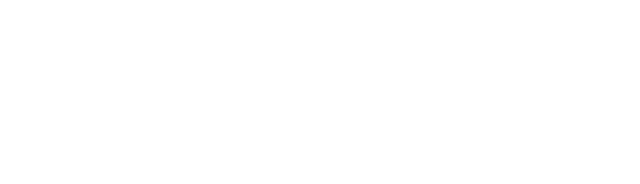
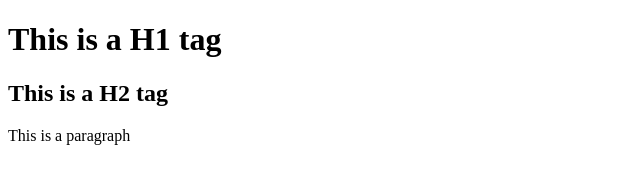
Before and after one commit to dincodes/my-first-repo, a plain HTML site: page index.html in a window 1280 px wide. Shown: the whole page, without its empty margins (0-640 px from the left). Drawn offline with Linux system fonts and the light colour scheme.

Commit message:
I have added H tags

```diff
--- a/index.html
+++ b/index.html
@@ -7,6 +7,8 @@
     <title>my first github repository</title>
 </head>
 <body>
-
+    <h1>This is a H1 tag</h1>
+    <h2>This is a H2 tag</h2>
+    <p>This is a paragraph</p>
 </body>
 </html>
```
